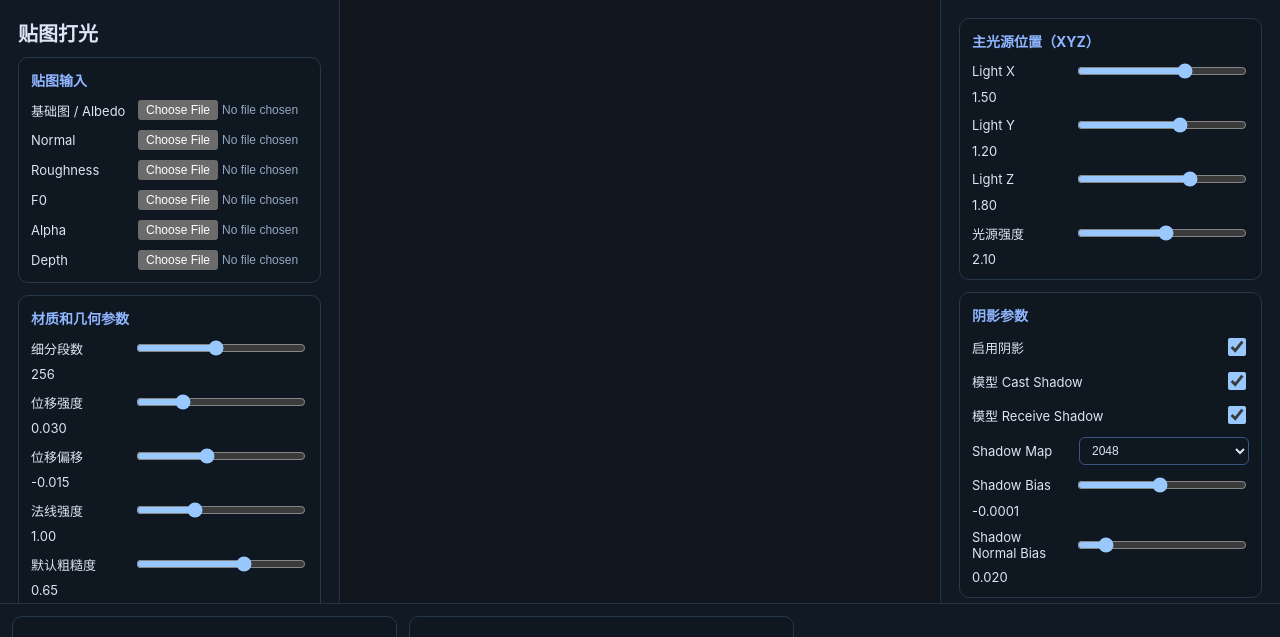
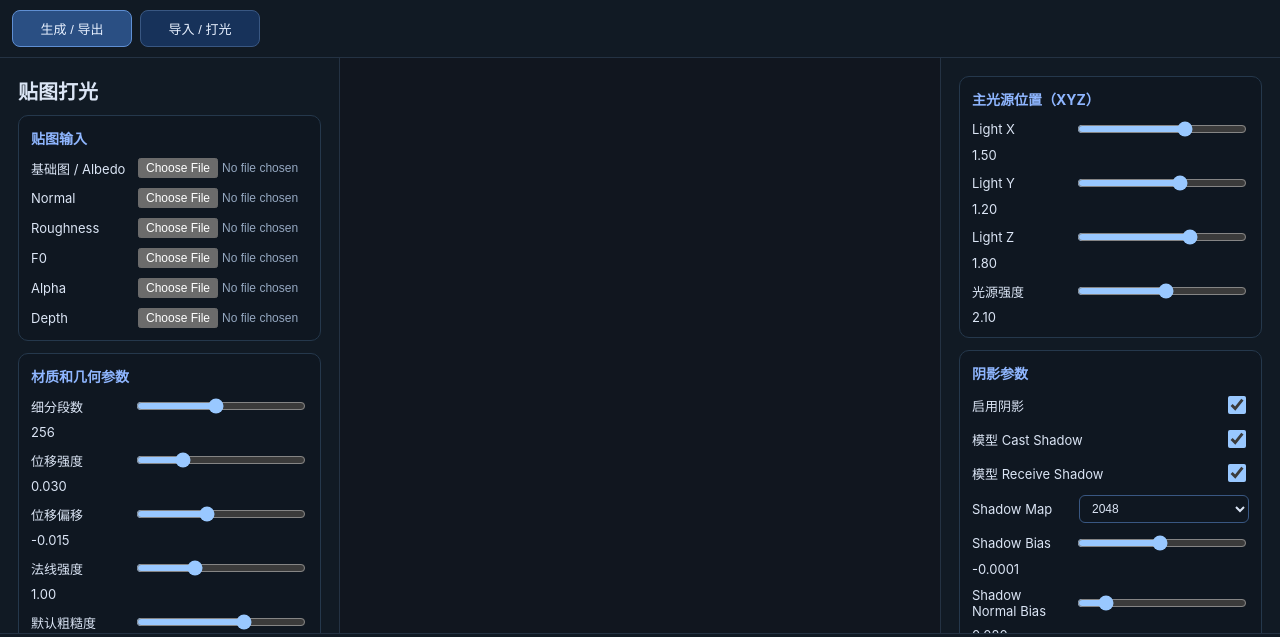
Before and after one commit to Li-Zhenghao-Harbin/relight, a website built with Vite: page index.html in a window 1280 px wide. Shown: the top 637 px of the page. Built offline with nearby package versions, Linux system fonts and the light colour scheme.

Commit message:
模式分页

```diff
--- a/src/main.js
+++ b/src/main.js
@@ -6,11 +6,16 @@ import { GLTFLoader } from 'three/examples/jsm/loaders/GLTFLoader.js';
 
 document.querySelector('#app').innerHTML = `
   <div class="app-shell">
+    <nav class="mode-nav">
+      <button id="modeBuildBtn" class="mode-tab is-active" type="button">生成 / 导出</button>
+      <button id="modeImportBtn" class="mode-tab" type="button">导入 / 打光</button>
+    </nav>
+
     <div class="top-layout">
       <aside class="panel panel-left">
       <h1>贴图打光</h1>
 
-      <section class="group">
+      <section class="group" data-mode-only="build">
         <h2>贴图输入</h2>
         <label>基础图 / Albedo <input id="baseMap" type="file" accept="image/*" /></label>
         <label>Normal <input id="normalMap" type="file" accept="image/*" /></label>
@@ -20,7 +25,7 @@ document.querySelector('#app').innerHTML = `
         <label>Depth <input id="depthMap" type="file" accept="image/*" /></label>
       </section>
 
-      <section class="group">
+      <section class="group" data-mode-only="build">
         <h2>材质和几何参数</h2>
         <label>细分段数
           <input id="segments" type="range" min="32" max="512" step="32" value="256" />
@@ -48,7 +53,7 @@ document.querySelector('#app').innerHTML = `
         </label>
       </section>
 
-      <section class="group">
+      <section class="group" data-mode-only="build">
         <h2>GLB 导出模式</h2>
         <label>导出类型
           <select id="exportMode">
@@ -58,8 +63,13 @@ document.querySelector('#app').innerHTML = `
         </label>
       </section>
 
-      <section class="group">
+      <section class="group" data-mode-only="build">
         <button id="applyBtn">应用贴图并预览</button>
+      </section>
+
+      <section class="group" data-mode-only="import">
+        <h2>导入模式说明</h2>
+        <p class="desc">当前模式用于加载已有 GLB/GLTF，并在右侧参数中实时调光和阴影。</p>
       </section>
     </aside>
 
@@ -119,7 +129,7 @@ document.querySelector('#app').innerHTML = `
     </div>
 
     <footer class="bottom-bar">
-      <section class="group bottom-group">
+      <section class="group bottom-group" data-mode-only="import">
         <h2>导入模型到打光场景</h2>
         <label>GLB / GLTF
           <input id="importModel" type="file" accept=".glb,.gltf,model/gltf-binary,model/gltf+json" />
@@ -127,7 +137,7 @@ document.querySelector('#app').innerHTML = `
         <button id="importBtn">导入模型并打光</button>
       </section>
 
-      <section class="group bottom-group">
+      <section class="group bottom-group" data-mode-only="build">
         <h2>导出</h2>
         <button id="exportBtn">导出 GLB</button>
       </section>
@@ -138,6 +148,7 @@ document.querySelector('#app').innerHTML = `
 `;
 
 const state = {
+  uiMode: 'build',
   textures: {},
   objectUrls: [],
   mesh: null,
@@ -192,6 +203,17 @@ scene.add(rimLight);
 function setStatus(text, isError = false) {
   statusEl.textContent = text;
   statusEl.classList.toggle('error', isError);
+}
+
+function setUiMode(mode) {
+  if (mode !== 'build' && mode !== 'import') return;
+  state.uiMode = mode;
+
+  const appShell = document.querySelector('.app-shell');
+  appShell?.setAttribute('data-mode', mode);
+
+  document.getElementById('modeBuildBtn')?.classList.toggle('is-active', mode === 'build');
+  document.getElementById('modeImportBtn')?.classList.toggle('is-active', mode === 'import');
 }
 
 function updateRendererSize() {
@@ -666,6 +688,8 @@ function exportGlb() {
 document.getElementById('applyBtn').addEventListener('click', applyMaps);
 document.getElementById('exportBtn').addEventListener('click', exportGlb);
 document.getElementById('importBtn').addEventListener('click', importModelForLighting);
+document.getElementById('modeBuildBtn').addEventListener('click', () => setUiMode('build'));
+document.getElementById('modeImportBtn').addEventListener('click', () => setUiMode('import'));
 
 bindNumberDisplay('segments', 'segmentsValue');
 bindNumberDisplay('displacementScale', 'displacementScaleValue', (v) => v.toFixed(3));
@@ -700,6 +724,7 @@ document.getElementById('shadowBias').addEventListener('input', updateShadowSett
 document.getElementById('shadowNormalBias').addEventListener('input', updateShadowSettings);
 updateMainLightPosition();
 updateShadowSettings();
+setUiMode('build');
 
 window.addEventListener('resize', updateRendererSize);
 updateRendererSize();
--- a/src/style.css
+++ b/src/style.css
@@ -30,6 +30,24 @@ body,
   display: flex;
   flex-direction: column;
   overflow: hidden;
+}
+
+.mode-nav {
+  display: flex;
+  gap: 8px;
+  padding: 10px 12px;
+  border-bottom: 1px solid #243243;
+  background: #111a24;
+}
+
+.mode-tab {
+  min-width: 120px;
+  padding: 8px 12px;
+}
+
+.mode-tab.is-active {
+  background: #2a4f83;
+  border-color: #5f8fd3;
 }
 
 .top-layout {
@@ -176,6 +194,16 @@ button:hover {
   margin: 0;
 }
 
+.app-shell[data-mode='build'] [data-mode-only='import'],
+.app-shell[data-mode='import'] [data-mode-only='build'] {
+  display: none;
+}
+
+.app-shell[data-mode='build'] .bottom-bar,
+.app-shell[data-mode='import'] .bottom-bar {
+  grid-template-columns: 1fr 1.2fr;
+}
+
 @media (max-width: 1100px) {
   .top-layout {
     grid-template-columns: 1fr;
```
